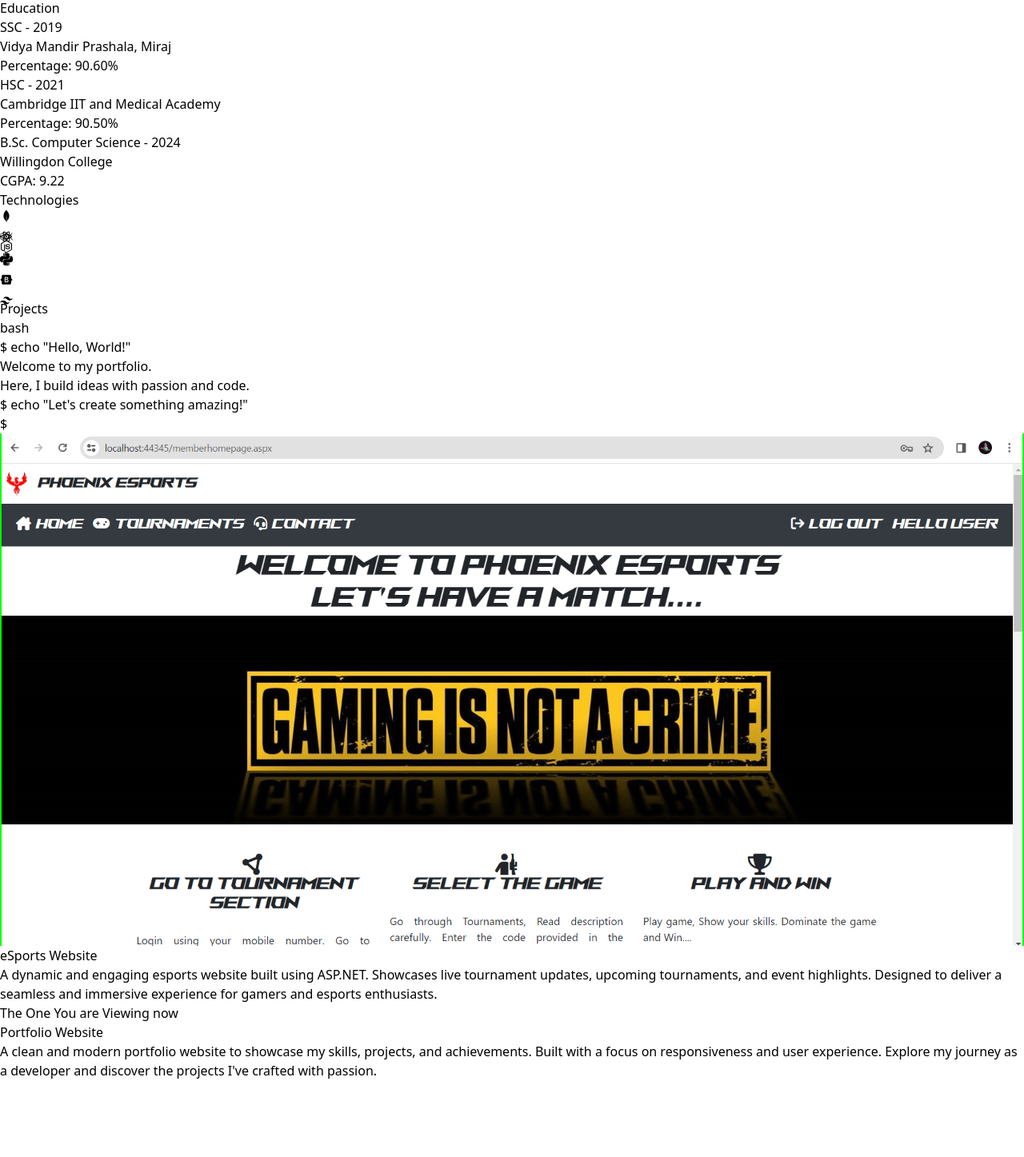
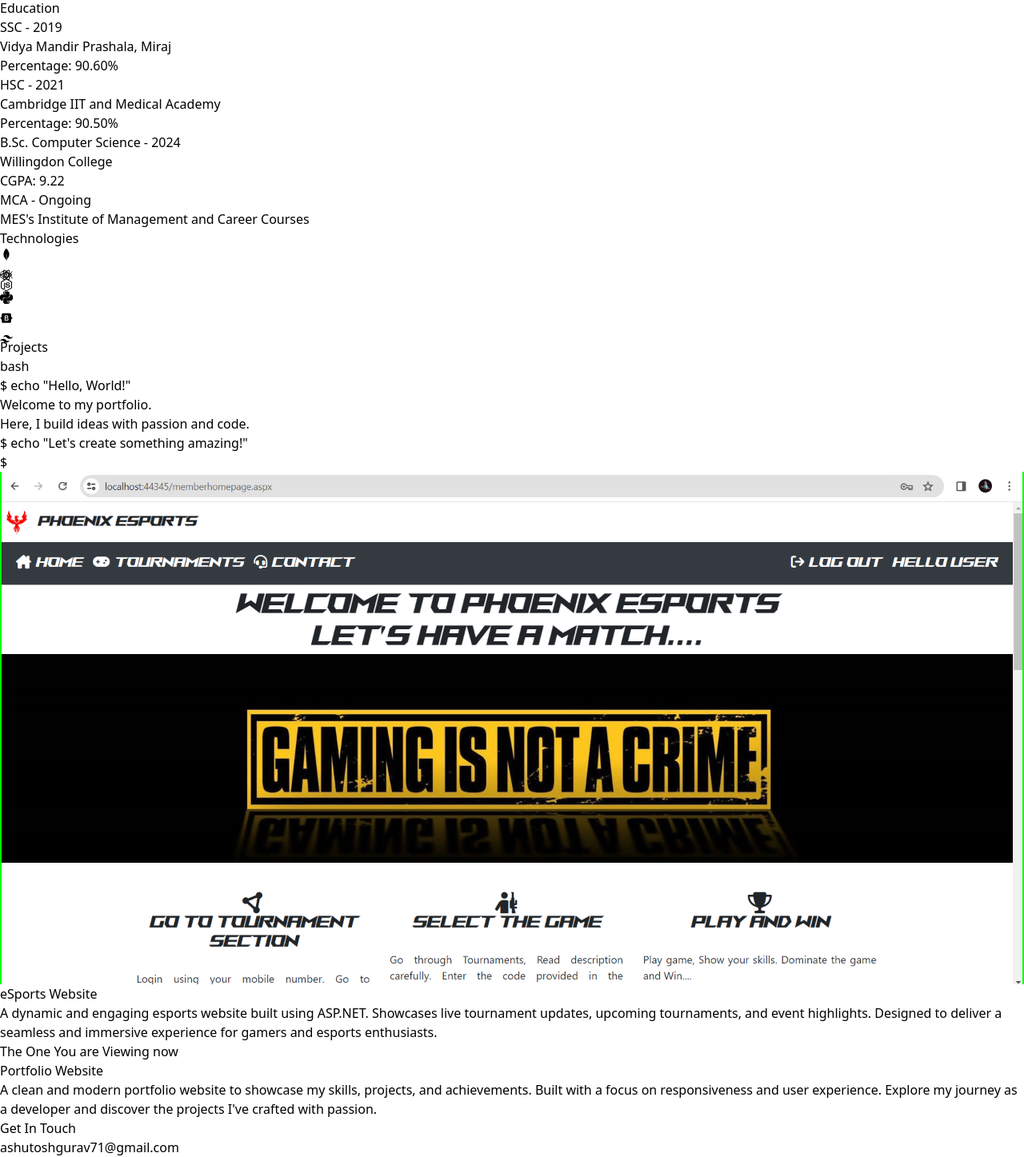
Before and after one commit to Ashu7171/react-portfolio, a React (Vite) app: page / in a window 1280 px wide. Shown: the part 1212-2659 px from the top of the page at 80% size. Before the commit the page ends 2563 px from the top, so only its background shows below. Built offline with nearby package versions, Linux system fonts and the light colour scheme.

Commit message:
Forth Commit

```diff
--- a/src/App.jsx
+++ b/src/App.jsx
@@ -3,7 +3,7 @@
 import Education from "./components/Education"
 import Technologies from "./components/Technologies"
 import Projects from "./components/Projects"
-import { Analytics } from "@vercel/analytics/react"
+import GetInTouch from "./components/GetInTouch"
 
 function App() {
 
@@ -20,9 +20,9 @@
         <Education/>
         <Technologies/>
         <Projects/>
+        <GetInTouch/>
 
       </div>
-      <Analytics />
     </div>
   )
 }
--- a/src/components/Education.jsx
+++ b/src/components/Education.jsx
@@ -39,6 +39,16 @@
                     <p className="text-white">Willingdon College</p>
                     <p className="text-white">CGPA: 9.22</p>
                 </motion.div>
+
+                <motion.div
+                whileInView={{opacity:1,y:0}}
+                initial={{opacity:0,y:100}}
+                transition={{duration:1.5}}
+                className="bg-gradient-to-r from-purple-700  p-4 rounded-xl shadow-md">
+                    <h3 className="text-xl text-white font-semibold">MCA - Ongoing</h3>
+                    <p className="text-white">MES's Institute of Management and Career Courses</p>
+                    <p className="text-white"></p>
+                </motion.div>
             </div>
         </div>
     );
--- /dev/null
+++ b/src/components/GetInTouch.jsx
@@ -0,0 +1,26 @@
+import React from 'react'
+import { motion } from 'framer-motion';
+
+
+const GetInTouch = () => {
+  return (
+    <div>
+
+        <motion.h2
+            whileInView={{opacity:1,y:0}}
+            initial={{opacity:0,y:100}}
+            transition={{duration:1}}
+            className=" font-semibold text-neutral-300 text-center text-4xl">Get In Touch</motion.h2>
+
+        <motion.h3
+            whileInView={{opacity:1,y:0}}
+            initial={{opacity:0,y:100}}
+            transition={{duration:1}}
+            className="my-20 text-neutral-300 text-center text-xl">ashutoshgurav71@gmail.com</motion.h3>
+
+
+    </div>
+  )
+}
+
+export default GetInTouch
```
